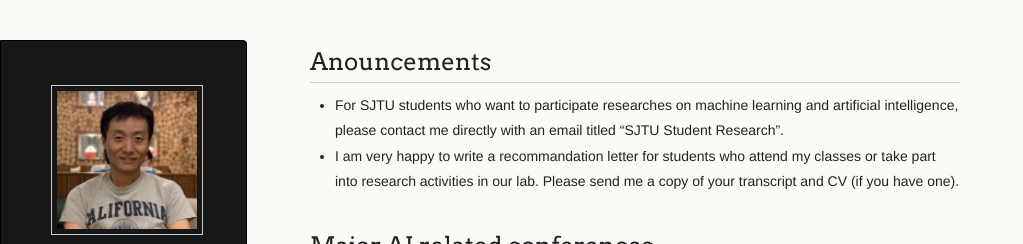
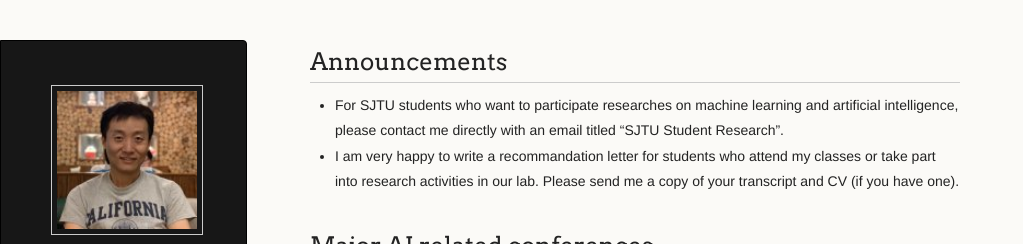
Before and after one commit to hellotem/enmeitu.github.io, a Jekyll site: the page built from resource/index.md, in a window 1280 px wide and 900 px high. Shown: the top 244 px of the window, without its empty margins (0-1023 px from the left). Built offline with Jekyll 4.4.1, drawn with Linux system fonts in a browser that asks for light colours; our own code applies the rules of GitHub Pages for plain Markdown files.

Commit message:
Update index.md

```diff
--- a/resource/index.md
+++ b/resource/index.md
@@ -1,7 +1,7 @@
 ---
 layout: default
 ---
-## Anouncements
+## Announcements
 *  For SJTU students who want to participate researches on machine learning and artificial intelligence, please contact me directly with an email titled "SJTU Student Research".
 * I am very happy to write a recommandation letter for students who attend my classes or take part into research activities in our lab. Please send me a copy of your transcript and CV (if you have one).
 
```
